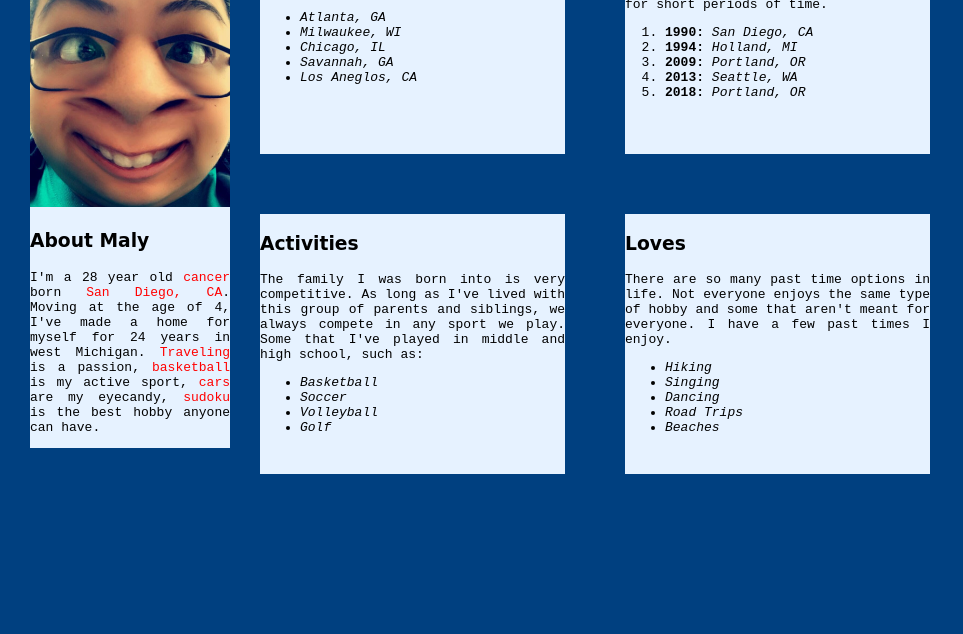
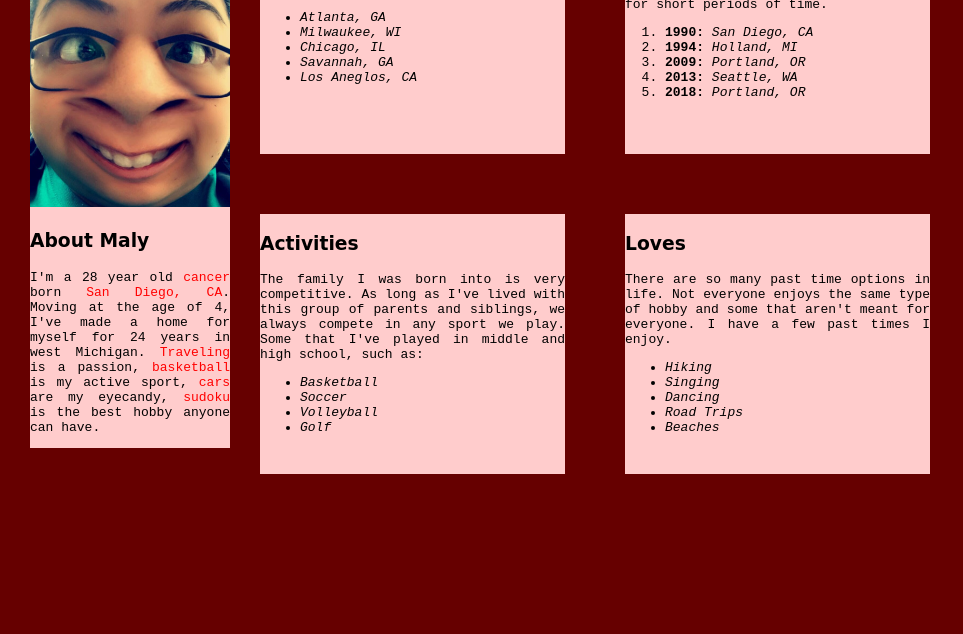
Before and after one commit to malyphong/myselfproject, a plain HTML site: page maly.html in a window 1280 px wide. Shown: the part 166-800 px from the top of the page, without its empty margins (0-963 px from the left). Drawn offline with Linux system fonts and the light colour scheme.

Commit message:
saving changes to the burgandy branch for maly.html

```diff
--- a/css/styles.css
+++ b/css/styles.css
@@ -1,5 +1,5 @@
 body {
-  background-color: #004080;
+  background-color: #660000;
   margin: 30px;
   font-family: monospace;
 }
@@ -20,7 +20,7 @@ h3 {
 
 div.sidebar {
   float: left;
-  background-color: #e6f2ff;
+  background-color: #ffcccc;
   width: 200px;
   margin-top: 30px;
   text-align: justify;
@@ -28,7 +28,7 @@ div.sidebar {
 
 .aboutmaly {
   text-align: justify;
-  background-color: #e6f2ff;
+  background-color: #ffcccc;
   float: left;
   width: 25%;
   height: 260px;
```
